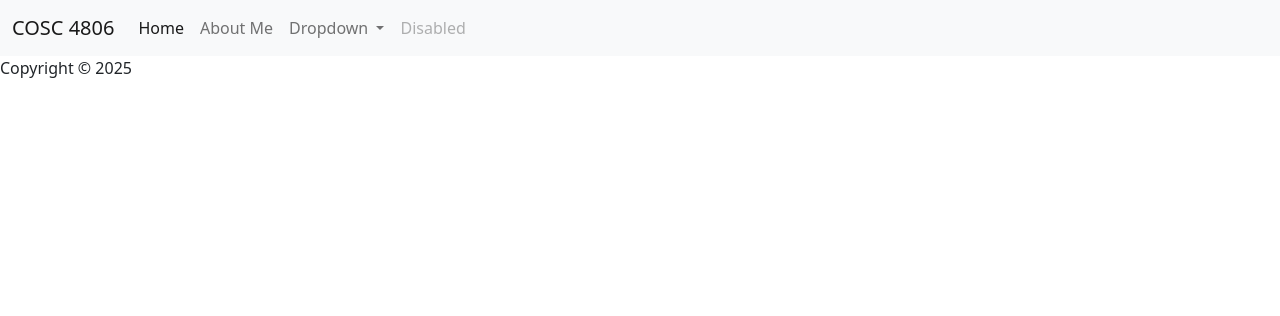
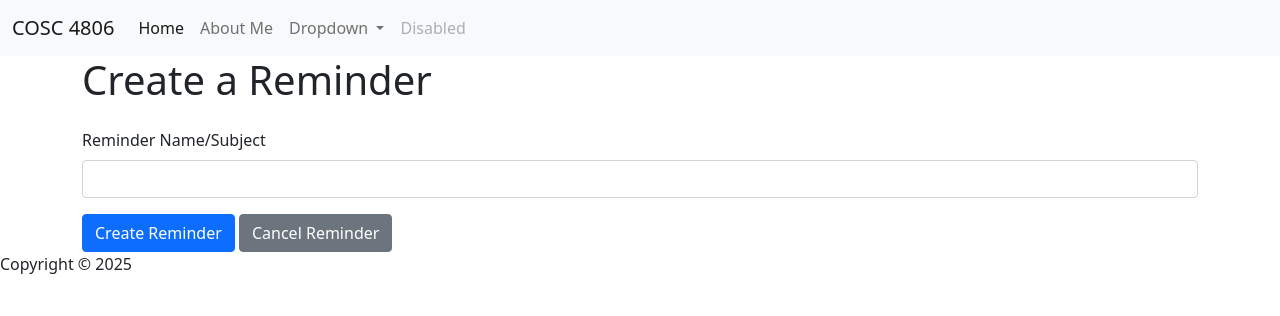
Before and after one commit to TestMatt128/COSC-4806-Assignment-5, a PHP site: template app/views/reminders/create.php in a window 1280 px wide. Shown: the top 316 px of the page. Run offline with PHP 8.4, Linux system fonts and the light colour scheme; the template is opened without the code that fills it, so the values that code supplies are empty; the visitor is signed in with stand-in values (Sample User, id 1).

Commit message:
Finishing up create reminder form

```diff
--- a/app/views/reminders/create.php
+++ b/app/views/reminders/create.php
@@ -1,3 +1,28 @@
 <?php require_once 'app/views/templates/header.php' ?>
 
+<div class="container">
+    <div class="page-header mb-4">
+        <h1>Create a Reminder</h1>
+    </div>
+    <?php
+
+        if (!isset($_SESSION['auth']) || !$_SESSION['auth']) {
+            echo "<p>Please <a href='/login' style='color: blue;'>log in</a> to create reminders.</p>";
+            exit;
+        }
+        if(!empty($_SESSION['create_message'])){
+          echo "<div class='alert alert-danger'>" .htmlspecialchars($_SESSION['create_message']) . "</div>";
+          unset($_SESSION['create_message']);
+        }
+        ?>
+
+        <form action="/reminders/store" method="POST">
+          <div class="mb-3">
+            <label for="title" class="form-label">Reminder Name/Subject</label>
+            <input type="text" class="form-control" namw="subject" id="subject" required>
+          </div>
+          <button type="submit" class="btn btn-primary">Create Reminder</button>
+          <a href="/reminders" class="btn btn-secondary">Cancel Reminder</a>
+          </form> <!-- end of form -->
+</div>
 <?php require_once 'app/views/templates/footer.php' ?>
```
